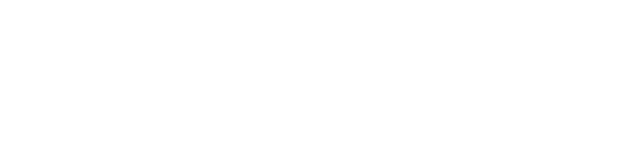
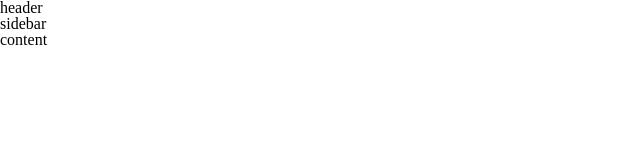
Before and after one commit to arelia/layout_lesson, a plain HTML site: page index.html in a window 1280 px wide. Shown: the whole page, without its empty margins (0-640 px from the left). Drawn offline with Linux system fonts and the light colour scheme.

Commit message:
planning

```diff
--- a/index.html
+++ b/index.html
@@ -7,6 +7,16 @@
     <link rel="stylesheet" href="styles/main.css">
   </head>
   <body>
-
+    <header class="header">
+      header
+    </header>
+    <main class="main">
+      <nav class="sidebar">
+        sidebar
+      </nav>
+      <section class="content">
+        content
+      </section>
+  </main>
   </body>
 </html>
--- a/styles/main.css
+++ b/styles/main.css
@@ -0,0 +1,11 @@
+.header {
+
+}
+
+.sidebar {
+
+}
+
+.main {
+
+}
```
Also changed, not shown: 3 other files.
